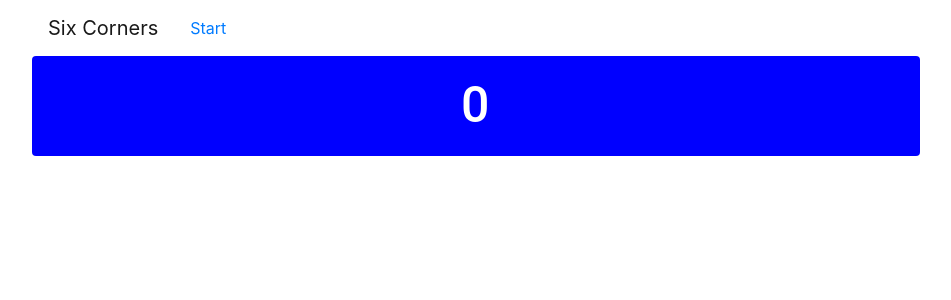
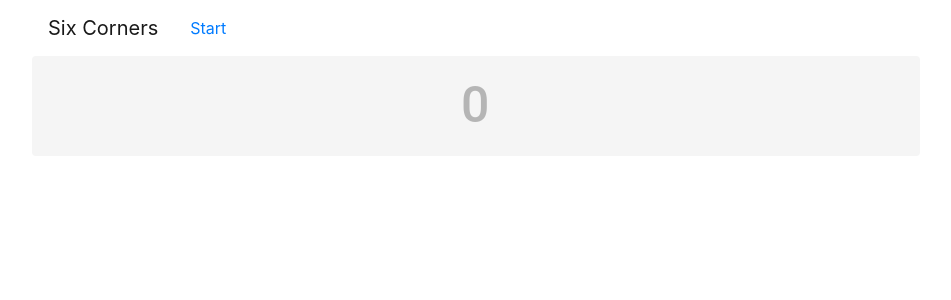
Before and after one commit to fljiang/six-corners, a React (Create React App) app: page / in a window 1280 px wide. Shown: the top 300 px of the page, without its empty margins (53-1004 px from the left). Built offline with nearby package versions, Linux system fonts and the light colour scheme.

Commit message:
Disable button

```diff
--- a/src/components/CornerDisplay.js
+++ b/src/components/CornerDisplay.js
@@ -20,11 +20,10 @@ class CornerDisplay extends Component {
         return (
             <NewButton
                 sx={{
-                    backgroundColor: "blue",
-                    color: "white",
+                    backgroundColor: "whitesmoke",
                     fontSize: 50
                 }}
-                onClick={this.handleStop}
+                disabled={true}
             >
                 {corner}
             </NewButton>
```
Also changed, not shown: 22 other files (tests, documents, lock files or other folders).
